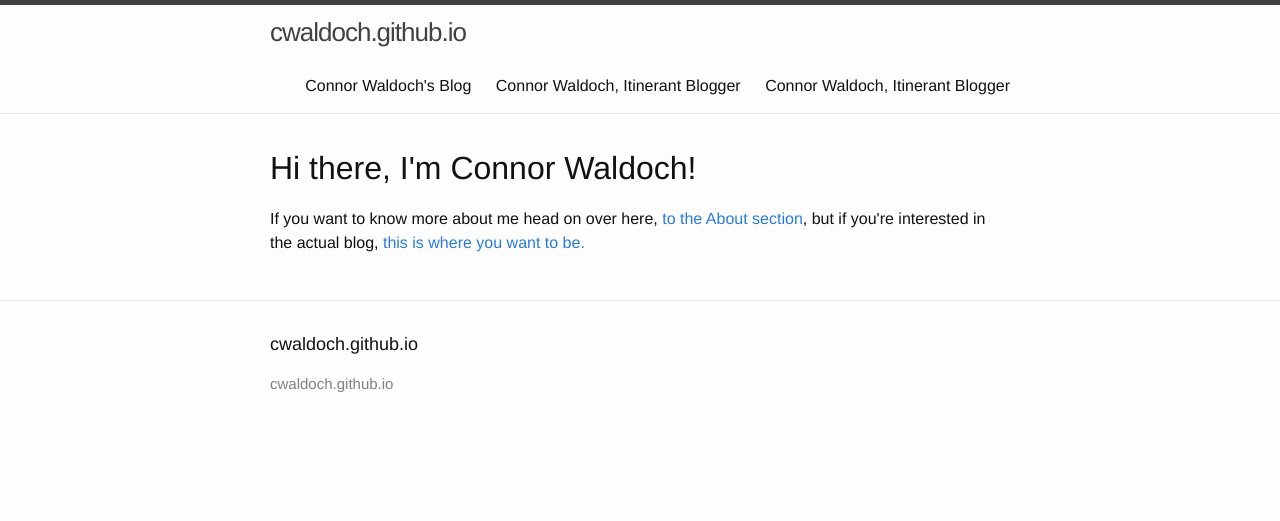
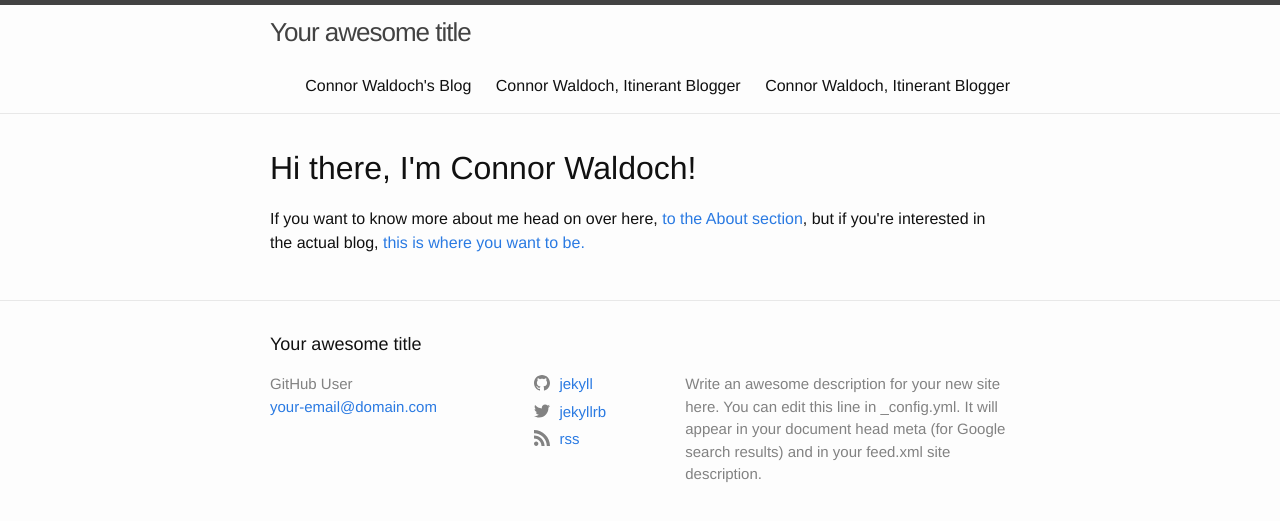
Before and after one commit to cwaldoch/cwaldoch.github.io, a Jekyll site: the page built from index.html, in a window 1280 px wide. Shown: the top 521 px of the page. Built offline with Jekyll 4.4.1, drawn with Linux system fonts in a browser that asks for light colours.

Commit message:
Update _config.yml

```diff
--- a/_config.yml
+++ b/_config.yml
@@ -1,3 +1,39 @@
-name: Connor Waldoch's Blog
+title: Your awesome title
+author: GitHub User
+email: your-email@domain.com
+description: > # this means to ignore newlines until "baseurl:"
+  Write an awesome description for your new site here. You can edit this
+  line in _config.yml. It will appear in your document head meta (for
+  Google search results) and in your feed.xml site description.
+
+# social links
+twitter_username: jekyllrb
+github_username:  jekyll
+rss: rss
+#dribbble_username: jekyll
+#facebook_username: jekyll
+#flickr_username: jekyll
+#instagram_username: jekyll
+#linkedin_username: jekyll
+#pinterest_username: jekyll
+#youtube_username: jekyll
+#googleplus_username: +jekyll
+
+show_excerpts: false # set to true to show excerpts on the homepage
+
+# Minima date format
+# refer to http://shopify.github.io/liquid/filters/date/ if you want to customize this
+minima:
+  date_format: "%b %-d, %Y"
+
+# If you want to link only specific pages in your header, uncomment
+# this and add the path to the pages in order as they should show up
+#header_pages:
+# - about.html
+
+# Build settings
 markdown: kramdown
-permalink: /blog/:year/:month/:day/:title
+theme: minima
+exclude:
+  - Gemfile
+  - Gemfile.lock
```
